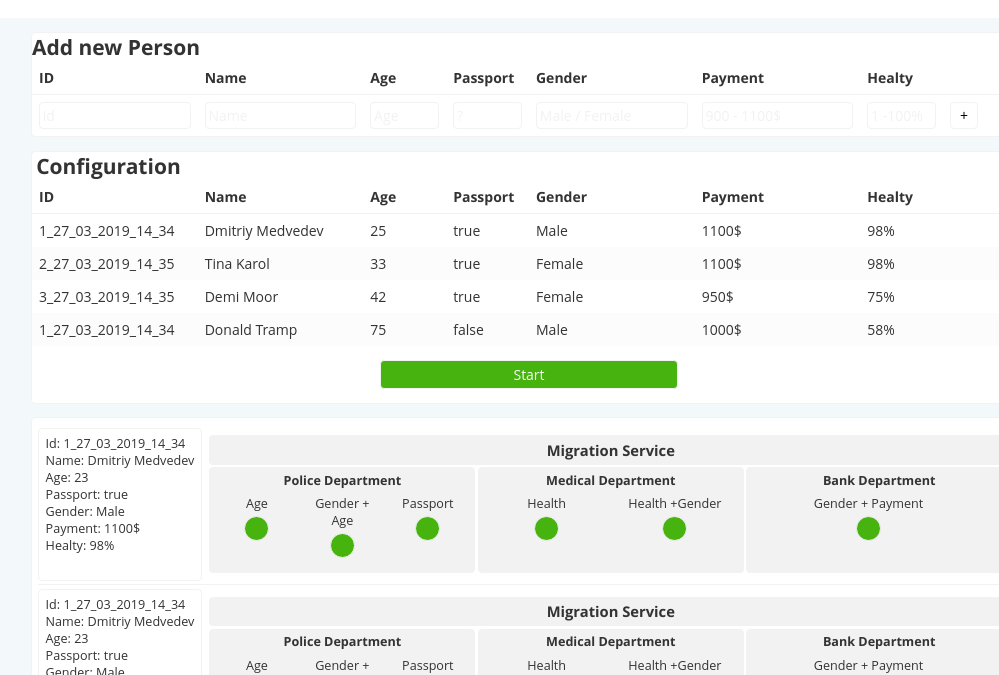
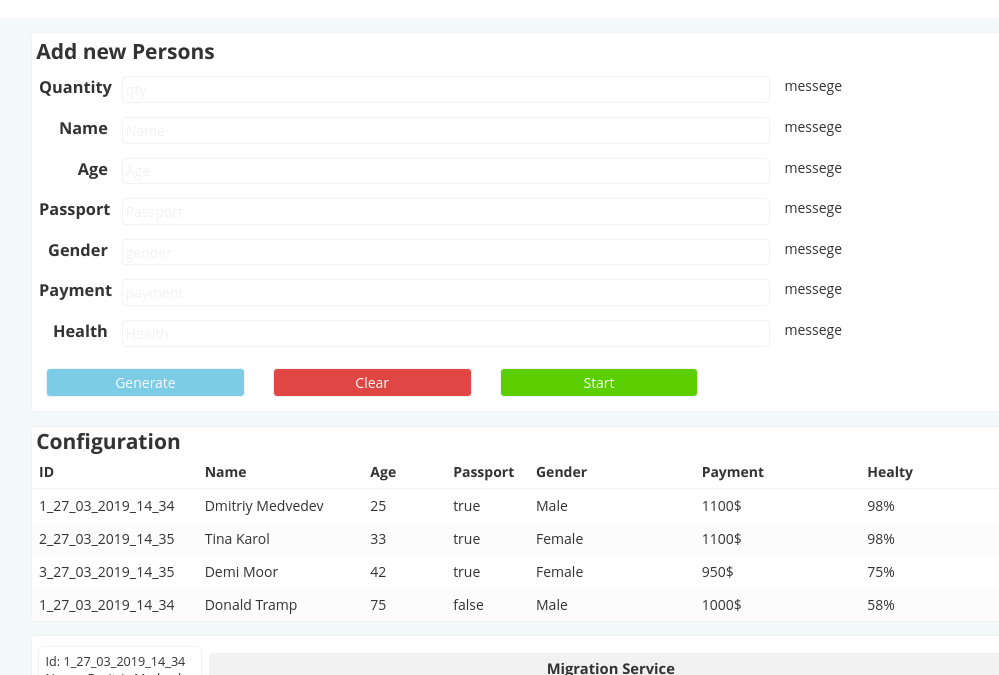
Before and after one commit to jeyejeye/HWMigrationService, a plain HTML site: page index.html in a window 1280 px wide. Shown: the part 62-737 px from the top of the page, without its empty margins (111-1110 px from the left). Drawn offline with Linux system fonts and the light colour scheme; a script that the page names is missing; a web font is replaced by a local one.

Commit message:
Изменил форму ввода

```diff
--- a/css/styles.css
+++ b/css/styles.css
@@ -130,18 +130,6 @@ button {
 .header {
   padding: 0.5em 0;
 }
-.header h1 {
-  margin-right: 1em;
-}
-.header__btn {
-  background: inherit;
-  outline: 0;
-  padding: 0.2em 0.5em;
-  margin: 0.3em 0.3em 0 0;
-  cursor: pointer;
-  border: 1px solid #F2F2F2;
-  border-radius: 4px;
-}
 .main {
   background-color: #F3F8FB;
   display: flex;
@@ -152,6 +140,12 @@ button {
   background: white;
   border: 1px solid #F2F2F2;
   border-radius: 4px;
+}
+.inputPersonForm h2 {
+  padding: 0.2em;
+}
+.inputPersonForm h3 {
+  text-align: right;
 }
 .inputPersonForm__input {
   width: 100%;
@@ -164,13 +158,33 @@ button {
   color: #F2F2F2;
 }
 .inputPersonForm__button {
-  width: 2em;
-  background: inherit;
-  outline: 0;
-  padding: 0.2em 0.5em;
-  cursor: pointer;
   border: 1px solid #F2F2F2;
   border-radius: 4px;
+  outline: 0;
+  background: #5BCF00;
+  color: #f8fbfc;
+  width: 20%;
+  margin: 1em;
+  padding: 0.3em;
+  cursor: pointer;
+}
+.inputPersonForm__button.blue {
+  background-color: #7CCCE5;
+}
+.inputPersonForm__button.red {
+  background-color: #E04644;
+}
+.inputPersonForm__button.green {
+  background-color: #5BCF00;
+}
+.inputPersonForm__button.blue:hover {
+  background-color: #26A9D3;
+}
+.inputPersonForm__button.red:hover {
+  background-color: #CB1615;
+}
+.inputPersonForm__button.green:hover {
+  background-color: #2A8F00;
 }
 .table__header {
   font-weight: 700;
@@ -187,17 +201,6 @@ button {
 }
 .configurationData__Row:nth-child(2n) {
   background: #fCfCfC;
-}
-.configurationData__btn {
-  border: 1px solid #F2F2F2;
-  border-radius: 4px;
-  outline: 0;
-  background: #46B30F;
-  color: #f8fbfc;
-  width: 30%;
-  margin: 1em auto;
-  padding: 0.3em;
-  cursor: pointer;
 }
 .configurationData__btn:hover {
   background: #4dbc10;
@@ -236,5 +239,5 @@ button {
   border: 1px solid #F2F2F2;
   border-radius: 4px;
   border-radius: 50%;
-  background-color: #46B30F;
+  background-color: #5BCF00;
 }
--- a/index.html
+++ b/index.html
@@ -22,47 +22,89 @@
     <div class="container">
         <!-- INPUT BLOCK -->
         <div class="inputPersonForm">
-            <h2>Add new Person</h2>
-            <div class="table__header">
-                <div class="row">
-                    <div class="col-2">ID</div>
-                    <div class="col-2">Name</div>
-                    <div class="col-1">Age</div>
-                    <div class="col-1">Passport</div>
-                    <div class="col-2">Gender</div>
-                    <div class="col-2">Payment</div>
-                    <div class="col-2">Healty</div>
+            <h2>Add new Persons</h2>
+            <div class="row">
+                <div class="col-1">
+                    <h3>Quantity</h3>
+                </div>
+                <div class="col-8">
+                    <input type="text" id="qty" class="inputPersonForm__input" placeholder="qty">
+                </div>
+                <div class="col-3">
+                        messege
                 </div>
             </div>
-
             <div class="row">
-                <div class="col-2">
-                    <input type="text" id="id" class="inputPersonForm__input" placeholder="id">
+                <div class="col-1">
+                    <h3>Name</h3>
                 </div>
-                <div class="col-2">
+                <div class="col-8">
                     <input type="text" id="name" class="inputPersonForm__input" placeholder="Name">
                 </div>
+                <div class="col-3">
+                    messege
+                </div>
+            </div>
+            <div class="row">
                 <div class="col-1">
+                    <h3>Age</h3>
+                </div>
+                <div class="col-8">
                     <input type="text" id="age" class="inputPersonForm__input" placeholder="Age">
                 </div>
-                <div class="col-1">
-                    <input type="text" id="hasPassport" class="inputPersonForm__input" placeholder="?">
-                </div>
-                <div class="col-2">
-                    <input type="text" id="gender" class="inputPersonForm__input" placeholder="Male / Female">
-                </div>
-                <div class="col-2">
-                    <input type="text" id="payment" class="inputPersonForm__input" placeholder="900 - 1100$">
-                </div>
-                <div class="col-1">
-                    <input type="text" id="healty" class="inputPersonForm__input" placeholder="1 -100%">
-                </div>
-                <div class="col-1">
-                    <button class="inputPersonForm__button" id="addNewPerson">+</button>
+                <div class="col-3">
+                    messege
                 </div>
             </div>
-
-
+            <div class="row">
+                <div class="col-1">
+                    <h3>Passport</h3>
+                </div>
+                <div class="col-8">
+                    <input type="text" id="passport" class="inputPersonForm__input" placeholder="Passport">
+                </div>
+                <div class="col-3">
+                    messege
+                </div>
+            </div>
+            <div class="row">
+                <div class="col-1">
+                    <h3>Gender</h3>
+                </div>
+                <div class="col-8">
+                    <input type="text" id="gender" class="inputPersonForm__input" placeholder="gender">
+                </div>
+                <div class="col-3">
+                    messege
+                </div>
+            </div>
+            <div class="row">
+                <div class="col-1">
+                    <h3>Payment</h3>
+                </div>
+                <div class="col-8">
+                    <input type="text" id="payment" class="inputPersonForm__input" placeholder="payment">
+                </div>
+                <div class="col-3">
+                    messege
+                </div>
+            </div>
+            <div class="row">
+                <div class="col-1">
+                    <h3>Health</h3>
+                </div>
+                <div class="col-8">
+                    <input type="text" id="health" class="inputPersonForm__input" placeholder="Health">
+                </div>
+                <div class="col-3">
+                    messege
+                </div>
+            </div>
+            <div class="row">
+                <button class="inputPersonForm__button blue" id="clear">Generate</button>
+                <button class="inputPersonForm__button red" id="clear">Clear</button>
+                <button class="inputPersonForm__button green" id="start">Start</button>
+            </div>
         </div>
 
         <!-- Configuration DATA Block-->
@@ -171,9 +213,7 @@
                     58%
                 </div>
             </div>
-            <div class="row">
-                <button class="configurationData__btn" id="start">Start</button>
-            </div>
+
         </div>
         <!-- STATUS BLOCK-->
         <div class="personStatus">
```
